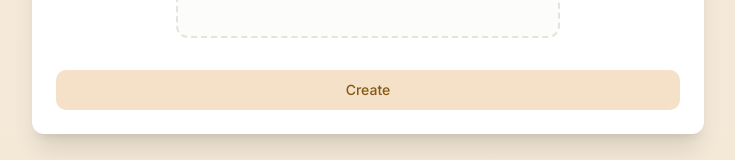
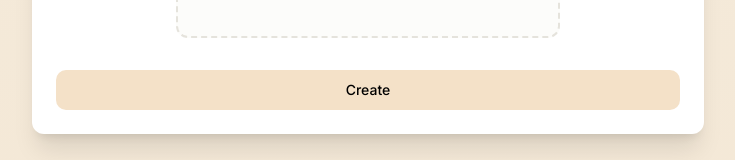
Before and after one commit to nazihsaba/vows-voyage-creator, a React (Vite) app: page /dashboard/create in a window 1280 px wide. Shown: the part 2785-2945 px from the top of the page, without its empty margins (272-1007 px from the left). Built offline with nearby package versions, Linux system fonts and the light colour scheme.

Commit message:
Buttons: black text
Co-Authored-By: Claude Opus 5.5 <noreply@anthropic.com>
Claude-Session: https://claude.ai/code/session_01LFe5NACwwjDGm1XUWmgfBk

```diff
--- a/src/index.css
+++ b/src/index.css
@@ -25,7 +25,7 @@ All colors MUST be HSL.
 
     /* Buttons - soft sand background with bronze text */
     --button: 34 66% 87%;
-    --button-foreground: 36 74% 30%;
+    --button-foreground: 0 0% 0%;
     --button-hover: 34 66% 82%;
 
     /* Bronze - section headings and accent text */
@@ -98,7 +98,7 @@ All colors MUST be HSL.
 
     /* Buttons - soft sand background with bronze text */
     --button: 34 66% 87%;
-    --button-foreground: 36 74% 30%;
+    --button-foreground: 0 0% 0%;
     --button-hover: 34 66% 82%;
 
     /* Bronze - section headings and accent text */
```
